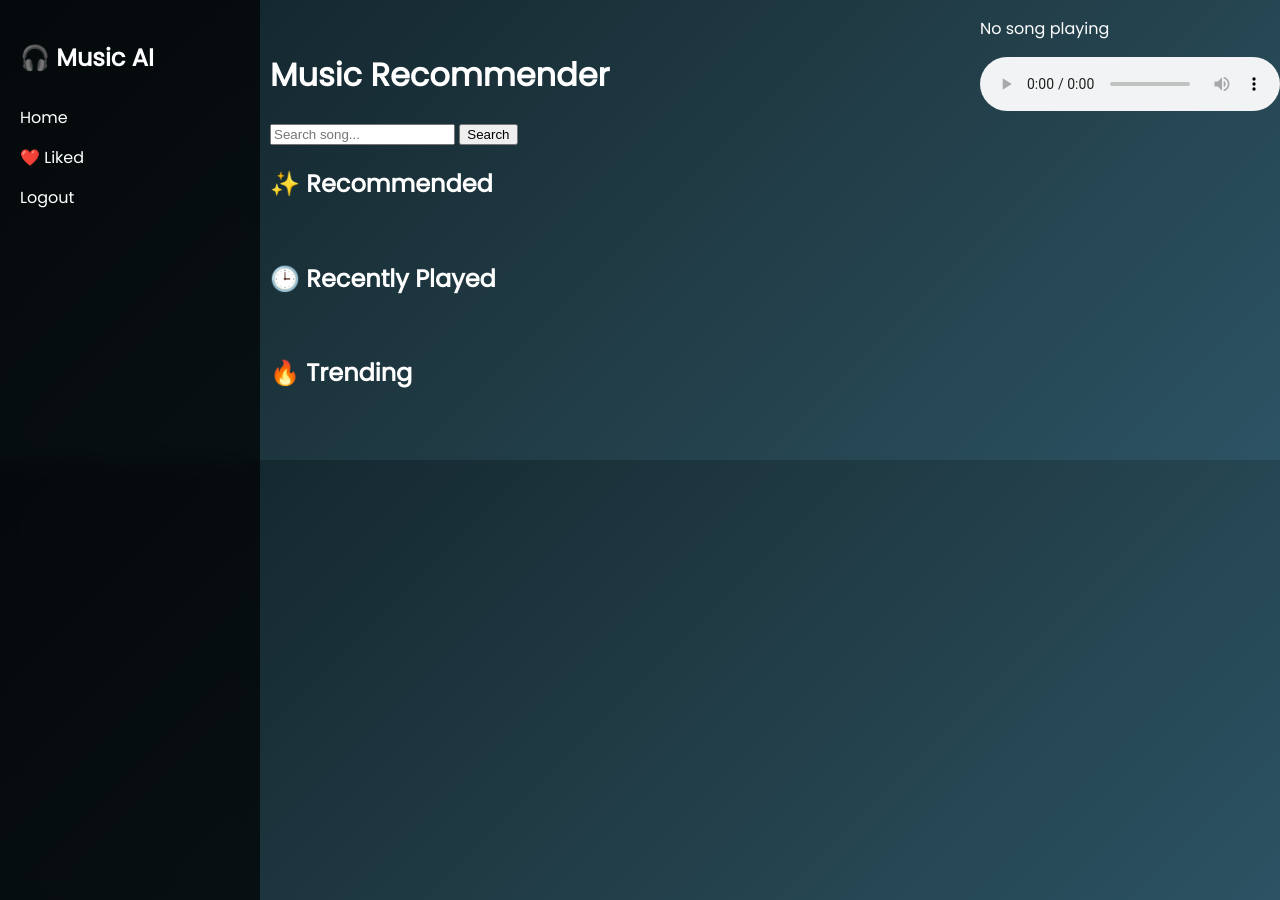
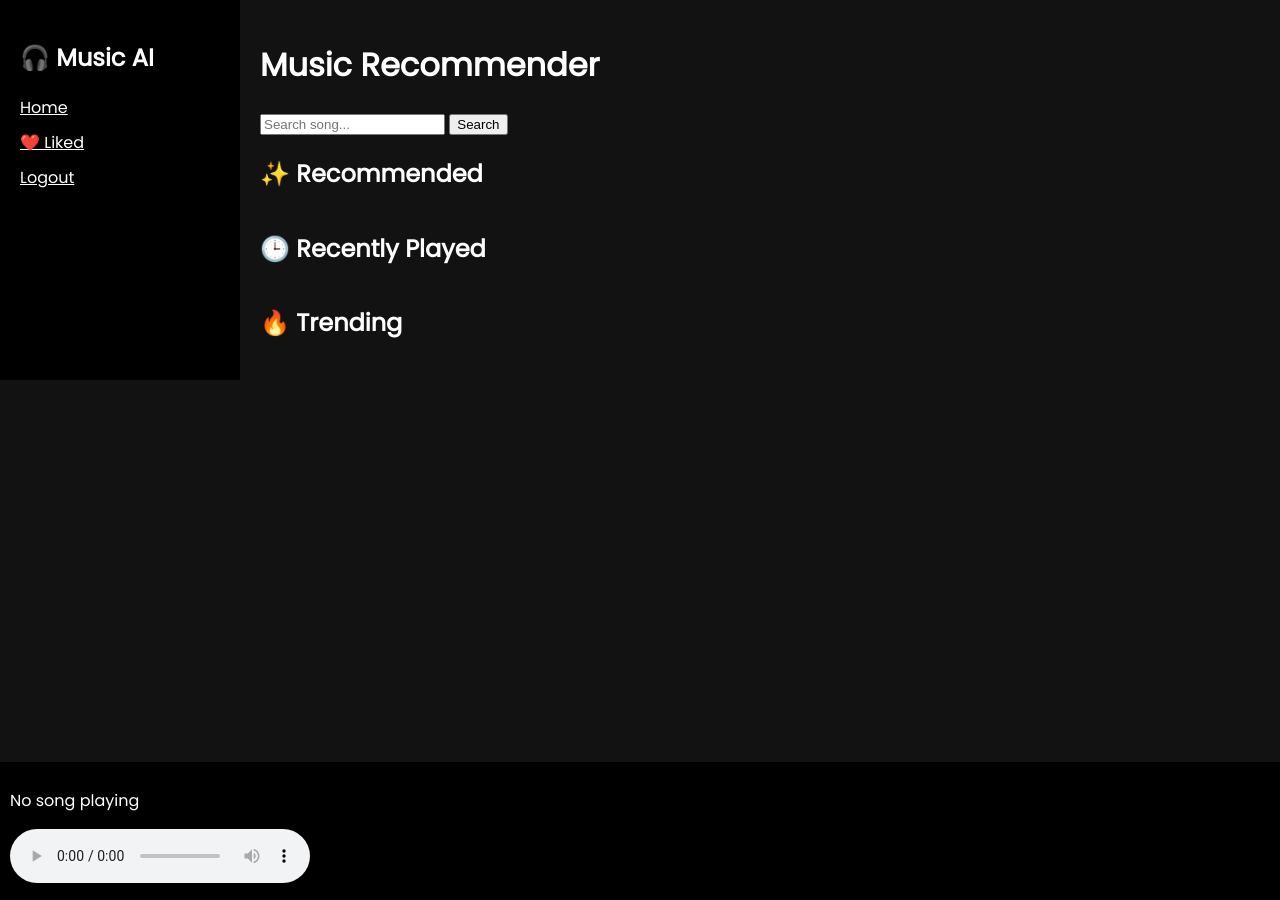
Before and after one commit to Swaliha-jamadar-070/Music-Recommender-System, a Flask app: page / in a window 1280 px wide. Run offline with Flask 3, Linux system fonts and the light colour scheme; the visitor is signed in with stand-in values (Sample User, id 1); data that the repository does not hold is empty; some libraries are stand-ins or nearby versions.

Commit message:
Update style.css

```diff
--- a/static/style.css
+++ b/static/style.css
@@ -1,141 +1,55 @@
 body{
     margin:0;
-    font-family:'Poppins', sans-serif;
-    background: linear-gradient(135deg,#0f2027,#203a43,#2c5364);
+    font-family:Poppins;
+    background:#121212;
     color:white;
     display:flex;
 }
 
-/* SIDEBAR */
 .sidebar{
-    width:220px;
-    height:100vh;
-    background:rgba(0,0,0,0.7);
-    backdrop-filter: blur(10px);
+    width:200px;
+    background:black;
     padding:20px;
-    position:fixed;
-}
-
-.sidebar h2{
-    margin-bottom:30px;
 }
 
 .sidebar a{
     display:block;
     color:white;
-    margin:15px 0;
-    text-decoration:none;
-    transition:0.3s;
+    margin:10px 0;
 }
 
-.sidebar a:hover{
-    color:#1db954;
+.main{
+    flex:1;
+    padding:20px;
 }
 
-/* MAIN */
-.main{
-    margin-left:240px;
-    padding:30px;
-    width:100%;
+.row{
+    display:flex;
+    gap:20px;
+    overflow-x:auto;
 }
 
-/* HERO SEARCH */
-.search-box{
-    text-align:center;
-    margin-top:40px;
-}
-
-.search-box input{
-    width:400px;
-    padding:15px;
-    border-radius:30px;
-    border:none;
-    outline:none;
-    font-size:16px;
-}
-
-.search-box button{
-    padding:15px 20px;
-    border-radius:30px;
-    border:none;
-    background:#1db954;
-    color:white;
+.card{
+    min-width:200px;
+    background:#1c1c1c;
+    padding:10px;
+    border-radius:10px;
     cursor:pointer;
-}
-
-/* ROW */
-.row{
-    display:flex;
-    overflow-x:auto;
-    gap:20px;
-    padding:10px 0;
-}
-
-/* CARD */
-.card{
-    min-width:220px;
-    background:rgba(255,255,255,0.05);
-    backdrop-filter: blur(8px);
-    border-radius:15px;
-    padding:10px;
-    transition:0.3s;
-    cursor:pointer;
-}
-
-.card:hover{
-    transform:scale(1.05);
-    box-shadow:0 0 20px #1db954;
 }
 
 .card img{
     width:100%;
-    border-radius:10px;
 }
 
-.card h3{
-    margin:10px 0 5px;
+.player{
+    position:fixed;
+    bottom:0;
+    width:100%;
+    background:#000;
+    padding:10px;
 }
 
-.card p{
-    font-size:14px;
-    color:#ccc;
+.login{
+    margin:auto;
+    margin-top:200px;
 }
-
-/* BUTTONS */
-.card button{
-    margin-top:5px;
-    padding:8px 12px;
-    border:none;
-    border-radius:20px;
-    cursor:pointer;
-}
-
-.play{background:#1db954;color:white;}
-.like{background:#333;color:white;}
-
-/* SMALL CARD (HISTORY) */
-.small-card{
-    min-width:200px;
-    background:#222;
-    padding:10px;
-    border-radius:10px;
-    cursor:pointer;
-    transition:0.3s;
-}
-
-.small-card:hover{
-    background:#1db954;
-}
-
-/* PLAYER */
-.player-bar{
-    position:fixed;
-    bottom:0;
-    left:240px;
-    width:calc(100% - 240px);
-    background:#111;
-    padding:10px;
-    display:flex;
-    align-items:center;
-    justify-content:space-between;
-}
```
